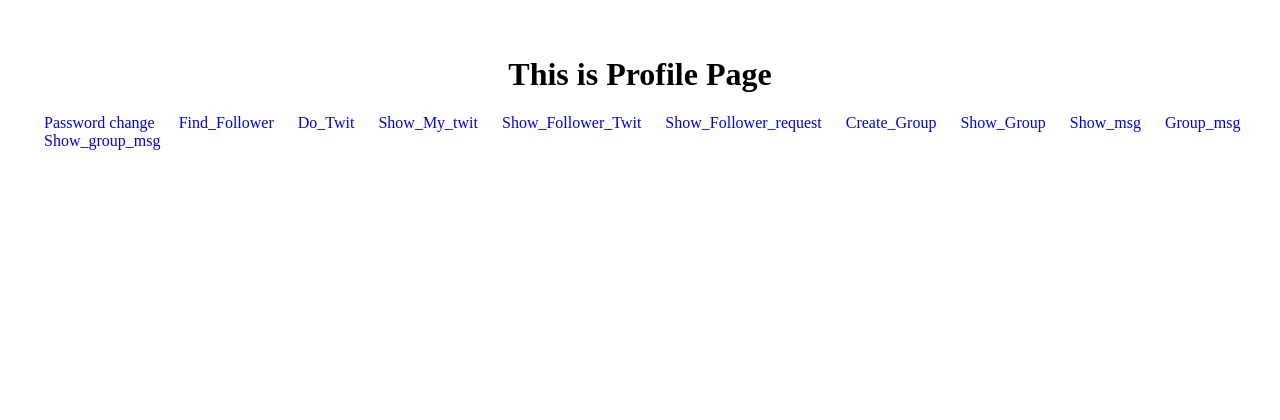
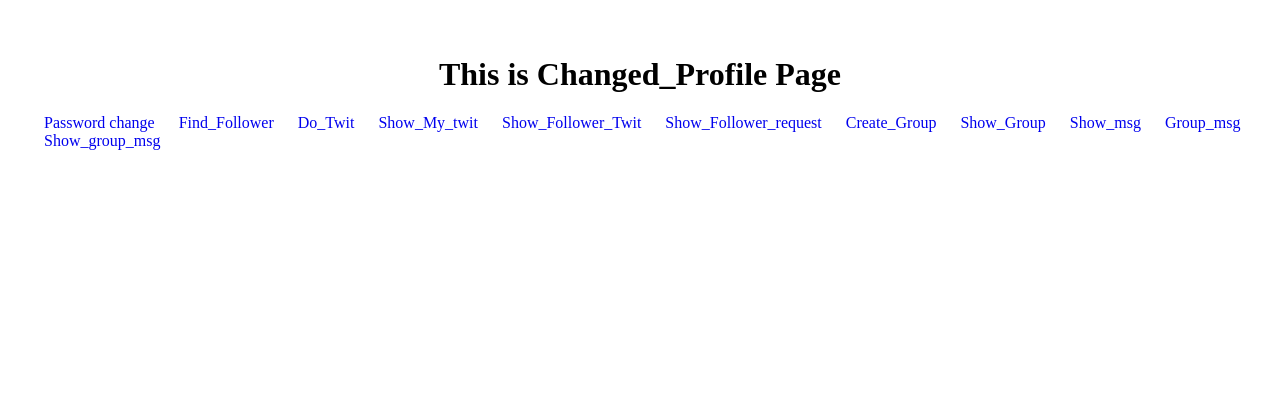
Before and after one commit to manishpatel33/project, a Django app: template customapp/templates/customapp/profile.html in a window 1280 px wide. Shown: the top 420 px of the page. Run offline with Django 3.2, Linux system fonts and the light colour scheme; the template is opened without the code that fills it, so the values that code supplies are empty.

Commit message:
'newchanged'

```diff
--- a/customapp/templates/customapp/profile.html
+++ b/customapp/templates/customapp/profile.html
@@ -3,7 +3,7 @@
 {% block title%}profile{% endblock %}
 {% block content %}
     <div>
-        <h1 align="center">This is Profile Page</h1>
+        <h1 align="center">This is Changed_Profile Page</h1>
         <a href="../../customapp/changepass">Password change</a>
         <a href="../../customapp/showfollower/{{user.id}}">Find_Follower</a>
         <a href="../../customapp/twit/{{user.id}}">Do_Twit</a>
```
